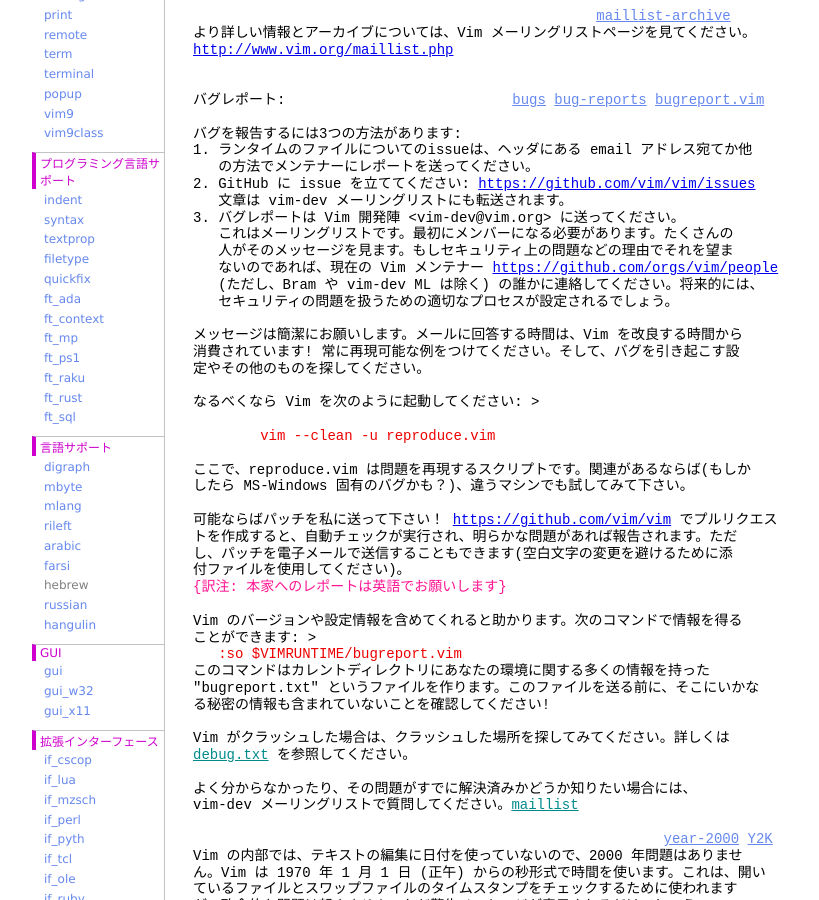
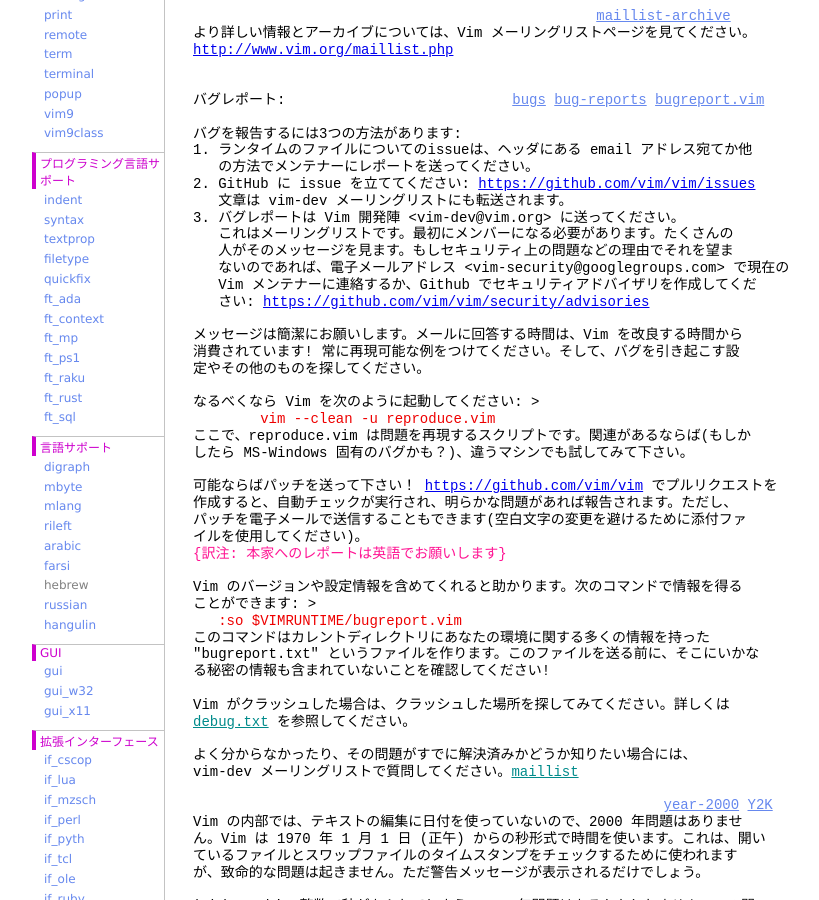
Before and after one commit to vim-jp/vimdoc-ja, a Jekyll site: the page built from intro.html, in a window 1280 px wide and 900 px high, scrolled down 2190 px. Shown: the whole window, without its empty margins (208-1027 px from the left). Built offline with Jekyll 4.4.1, drawn with Linux system fonts in a browser that asks for light colours; nearby versions of some CDN libraries; comment, search, counter and statistics services are not loaded; some of the changed text lies outside the part shown.

Commit message:
Generated by GitHub workflow 8647665823
https://github.com/vim-jp/vimdoc-ja-working/actions/runs/8647665823

```diff
--- a/intro.html
+++ b/intro.html
@@ -3,7 +3,7 @@ layout: vimdoc
 helpname: 'intro'
 ---
 <div id='vimCodeElement'>
-<a class="Constant" href="intro.html" name="intro.txt">intro.txt</a>&nbsp;&nbsp;&nbsp;&nbsp; For&nbsp;<span class="Identifier">Vim バージョン 9.1.</span>&nbsp;&nbsp;Last change: 2024 Jan 25<br>
+<a class="Constant" href="intro.html" name="intro.txt">intro.txt</a>&nbsp;&nbsp;&nbsp;&nbsp; For&nbsp;<span class="Identifier">Vim バージョン 9.1.</span>&nbsp;&nbsp;Last change: 2024 Apr 10<br>
 <br>
 <br>
 &nbsp;&nbsp;&nbsp;&nbsp;&nbsp;&nbsp;&nbsp;&nbsp;&nbsp;&nbsp;&nbsp;&nbsp;&nbsp;&nbsp;&nbsp;&nbsp;&nbsp;&nbsp;<span class="Identifier">VIMリファレンスマニュアル&nbsp;&nbsp;&nbsp;&nbsp;by Bram Moolenaar</span><br>
@@ -136,25 +136,23 @@ Vim のメーリングリストがいくつかあります:<br>
 3. バグレポートは Vim 開発陣 &lt;vim-dev@vim.org&gt; に送ってください。<br>
 &nbsp;&nbsp; これはメーリングリストです。最初にメンバーになる必要があります。たくさんの<br>
 &nbsp;&nbsp; 人がそのメッセージを見ます。もしセキュリティ上の問題などの理由でそれを望ま<br>
-&nbsp;&nbsp; ないのであれば、現在の Vim メンテナー&nbsp;<span class="Constant"><a href="https://github.com/orgs/vim/people">https://github.com/orgs/vim/people</a></span><br>
-&nbsp;&nbsp; (ただし、Bram や vim-dev ML は除く) の誰かに連絡してください。将来的には、<br>
-&nbsp;&nbsp; セキュリティの問題を扱うための適切なプロセスが設定されるでしょう。<br>
+&nbsp;&nbsp; ないのであれば、電子メールアドレス &lt;vim-security@googlegroups.com&gt; で現在の<br>
+&nbsp;&nbsp; Vim メンテナーに連絡するか、Github でセキュリティアドバイザリを作成してくだ<br>
+&nbsp;&nbsp; さい:&nbsp;<span class="Constant"><a href="https://github.com/vim/vim/security/advisories">https://github.com/vim/vim/security/advisories</a></span><br>
 <br>
 メッセージは簡潔にお願いします。メールに回答する時間は、Vim を改良する時間から<br>
 消費されています! 常に再現可能な例をつけてください。そして、バグを引き起こす設<br>
 定やその他のものを探してください。<br>
 <br>
 なるべくなら Vim を次のように起動してください:&nbsp;&gt;<br>
-<br>
 <div class="helpExample">&nbsp;&nbsp;&nbsp;&nbsp;&nbsp;&nbsp;&nbsp;&nbsp;vim --clean -u reproduce.vim</div>
-<br>
 ここで、reproduce.vim は問題を再現するスクリプトです。関連があるならば(もしか<br>
 したら MS-Windows 固有のバグかも？)、違うマシンでも試してみて下さい。<br>
 <br>
-可能ならばパッチを私に送って下さい！&nbsp;<span class="Constant"><a href="https://github.com/vim/vim">https://github.com/vim/vim</a></span>&nbsp;でプルリクエス<br>
-トを作成すると、自動チェックが実行され、明らかな問題があれば報告されます。ただ<br>
-し、パッチを電子メールで送信することもできます(空白文字の変更を避けるために添<br>
-付ファイルを使用してください)。<br>
+可能ならばパッチを送って下さい！&nbsp;<span class="Constant"><a href="https://github.com/vim/vim">https://github.com/vim/vim</a></span>&nbsp;でプルリクエストを<br>
+作成すると、自動チェックが実行され、明らかな問題があれば報告されます。ただし、<br>
+パッチを電子メールで送信することもできます(空白文字の変更を避けるために添付ファ<br>
+イルを使用してください)。<br>
 <span class="Special">{訳注: 本家へのレポートは英語でお願いします}</span><br>
 <br>
 Vim のバージョンや設定情報を含めてくれると助かります。次のコマンドで情報を得る<br>
--- a/testing.html
+++ b/testing.html
@@ -3,7 +3,7 @@ layout: vimdoc
 helpname: 'testing'
 ---
 <div id='vimCodeElement'>
-<a class="Constant" href="testing.html" name="testing.txt">testing.txt</a>&nbsp;&nbsp; For&nbsp;<span class="Identifier">Vim バージョン 9.1.</span>&nbsp;&nbsp;Last change: 2024 Feb 18<br>
+<a class="Constant" href="testing.html" name="testing.txt">testing.txt</a>&nbsp;&nbsp; For&nbsp;<span class="Identifier">Vim バージョン 9.1.</span>&nbsp;&nbsp;Last change: 2024 Apr 07<br>
 <br>
 <br>
 &nbsp;&nbsp;&nbsp;&nbsp;&nbsp;&nbsp;&nbsp;&nbsp;&nbsp;&nbsp;&nbsp;&nbsp;&nbsp;&nbsp;&nbsp;&nbsp;&nbsp;&nbsp;<span class="Identifier">VIMリファレンスマニュアル&nbsp;&nbsp;&nbsp;&nbsp;&nbsp;&nbsp; by Bram Moolenaar</span><br>
@@ -445,8 +445,8 @@ test_settime(<span class="Special">{expr}</span>)&nbsp;&nbsp;&nbsp;&nbsp;&nbsp;&
 <div class="helpExample">&nbsp;&nbsp;&nbsp;&nbsp;&nbsp;&nbsp;&nbsp;&nbsp;&nbsp;&nbsp;&nbsp;&nbsp;&nbsp;&nbsp;&nbsp;&nbsp;&nbsp;&nbsp;&nbsp;&nbsp;&nbsp;&nbsp;&nbsp;&nbsp;GetTime()-&gt;test_settime()</div>
 <br>
 <br>
-test_srand_seed([seed])&nbsp;&nbsp;&nbsp;&nbsp;&nbsp;&nbsp;&nbsp;&nbsp;&nbsp;&nbsp;&nbsp;&nbsp;&nbsp;&nbsp;&nbsp;&nbsp;&nbsp;&nbsp;&nbsp;&nbsp;&nbsp;&nbsp;&nbsp;&nbsp;&nbsp;&nbsp;&nbsp;&nbsp;&nbsp;&nbsp;&nbsp;&nbsp;&nbsp;<a class="Constant" href="testing.html#test_srand_seed()" name="test_srand_seed()">test_srand_seed()</a><br>
-&nbsp;&nbsp;&nbsp;&nbsp;&nbsp;&nbsp;&nbsp;&nbsp;&nbsp;&nbsp;&nbsp;&nbsp;&nbsp;&nbsp;&nbsp;&nbsp;<span class="Special">[seed]</span>&nbsp;が渡されたときは&nbsp;`<a class="Comment" href="builtin.html#srand()">srand()</a>`&nbsp;で使われる種の値を設定する。<br>
+test_srand_seed([<span class="Special">{seed}</span>])&nbsp;&nbsp;&nbsp;&nbsp;&nbsp;&nbsp;&nbsp;&nbsp;&nbsp;&nbsp;&nbsp;&nbsp;&nbsp;&nbsp;&nbsp;&nbsp;&nbsp;&nbsp;&nbsp;&nbsp;&nbsp;&nbsp;&nbsp;&nbsp;&nbsp;&nbsp;&nbsp;&nbsp;&nbsp;&nbsp;&nbsp;<a class="Constant" href="testing.html#test_srand_seed()" name="test_srand_seed()">test_srand_seed()</a><br>
+&nbsp;&nbsp;&nbsp;&nbsp;&nbsp;&nbsp;&nbsp;&nbsp;&nbsp;&nbsp;&nbsp;&nbsp;&nbsp;&nbsp;&nbsp;&nbsp;<span class="Special">{seed}</span>&nbsp;が渡されたときは&nbsp;`<a class="Comment" href="builtin.html#srand()">srand()</a>`&nbsp;で使われる種の値を設定する。<br>
 &nbsp;&nbsp;&nbsp;&nbsp;&nbsp;&nbsp;&nbsp;&nbsp;&nbsp;&nbsp;&nbsp;&nbsp;&nbsp;&nbsp;&nbsp;&nbsp;省略されたときはテスト用の種を削除する。<br>
 <br>
 <br>
```
